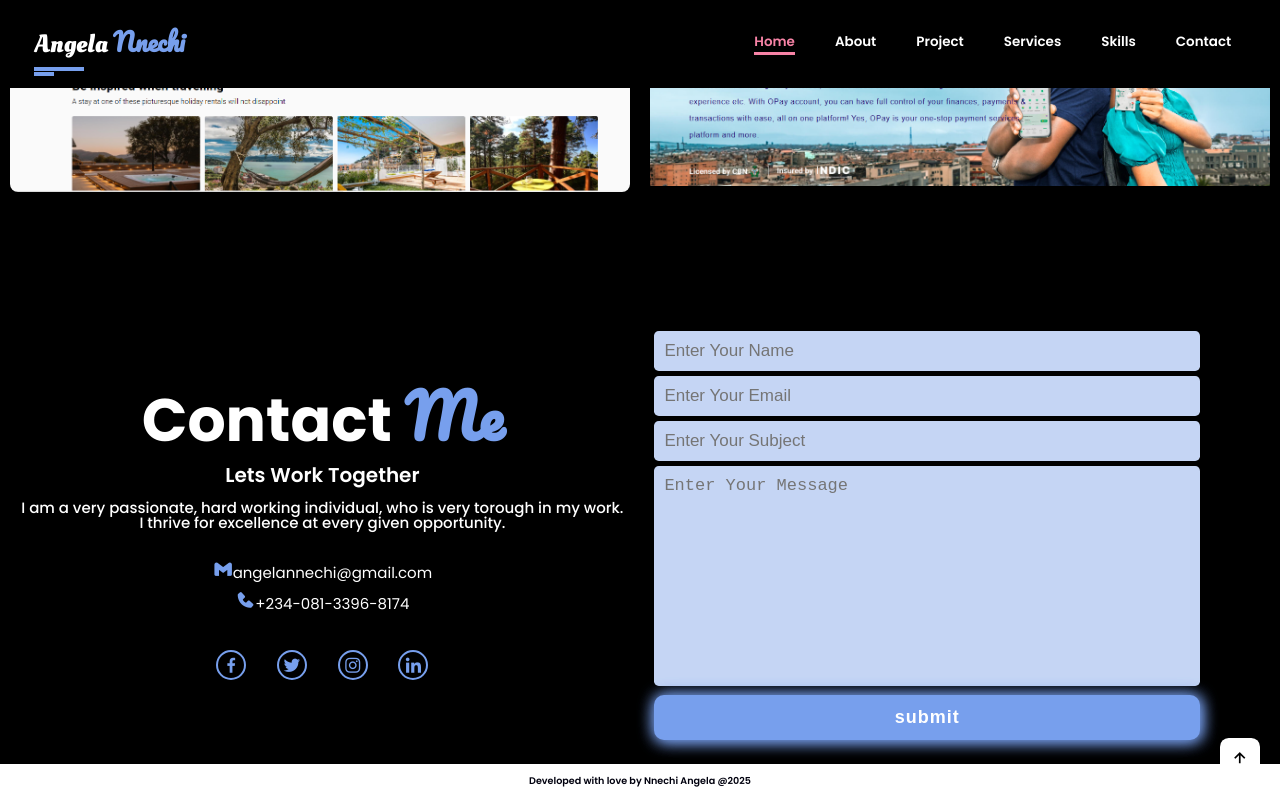
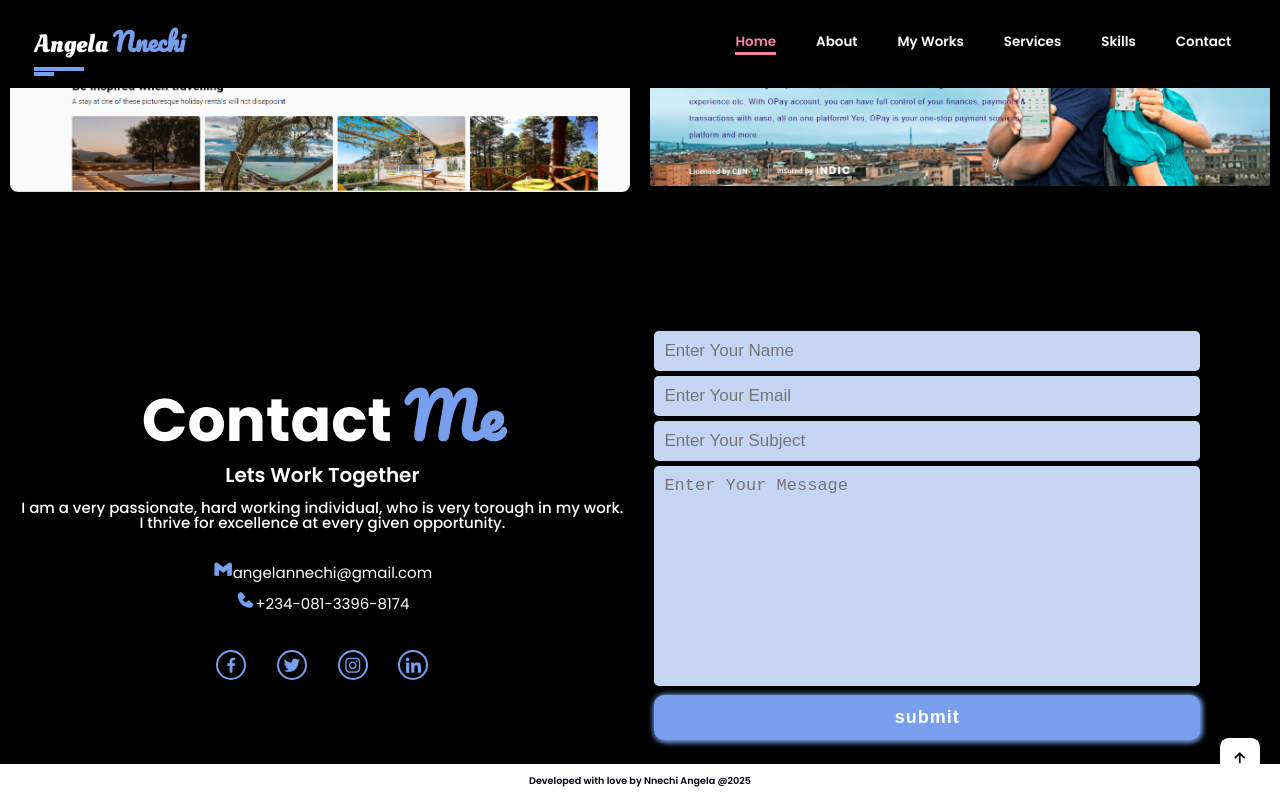
Before and after one commit to Angela0179/myPortfolio, a plain HTML site: page index.html in a window 1280 px wide. In both pictures the pointer is over the input "submit". Shown: the part 3838-4636 px from the top of the page. Drawn offline with nearby package versions, Linux system fonts and the light colour scheme; a web font is replaced by a local one.

Commit message:
my works

```diff
--- a/index.html
+++ b/index.html
@@ -25,7 +25,7 @@
       <nav class="nav-bar" id="navigation">
         <a href="index.html" class="tag active" >Home</a>
         <a href="#about"  class="tag">About</a>
-        <a href="#portfolio" class="tag">Project</a>
+        <a href="#portfolio" class="tag">My Works</a>
         <a href="#services" class="tag">Services</a>
         <a href="#skills" class="tag">Skills</a>
         <a href="#contact"  class="tag">Contact</a>
--- a/style.css
+++ b/style.css
@@ -703,7 +703,7 @@ form textarea {
 }
 .contact-form form .send:hover {
   background-color: var(--pri-color);
-  box-shadow: 1px 1px 16px var(--pri-color), 1px 1px 16px var(--pri-color);
+  box-shadow: 1px 1px 6px var(--pri-color), 1px 1px 6px var(--pri-color);
 }
 
 /*last text */
```
